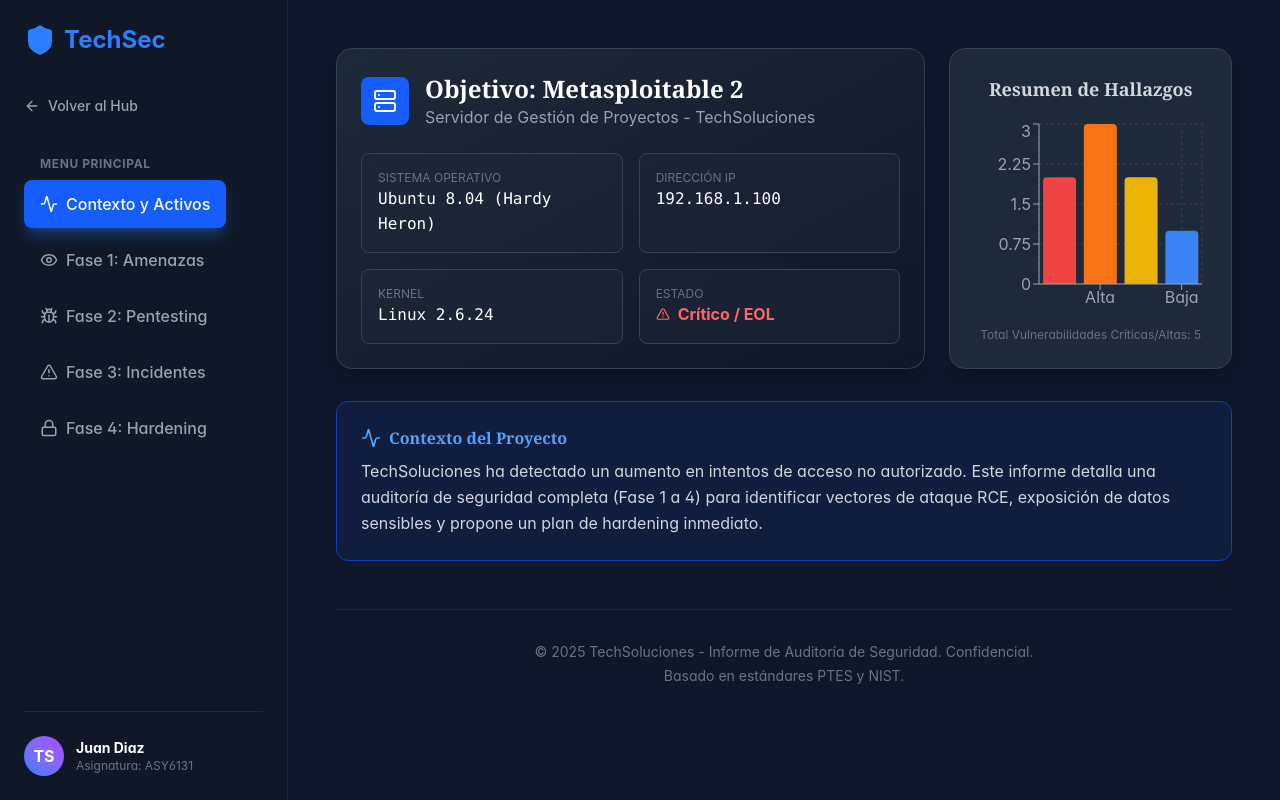
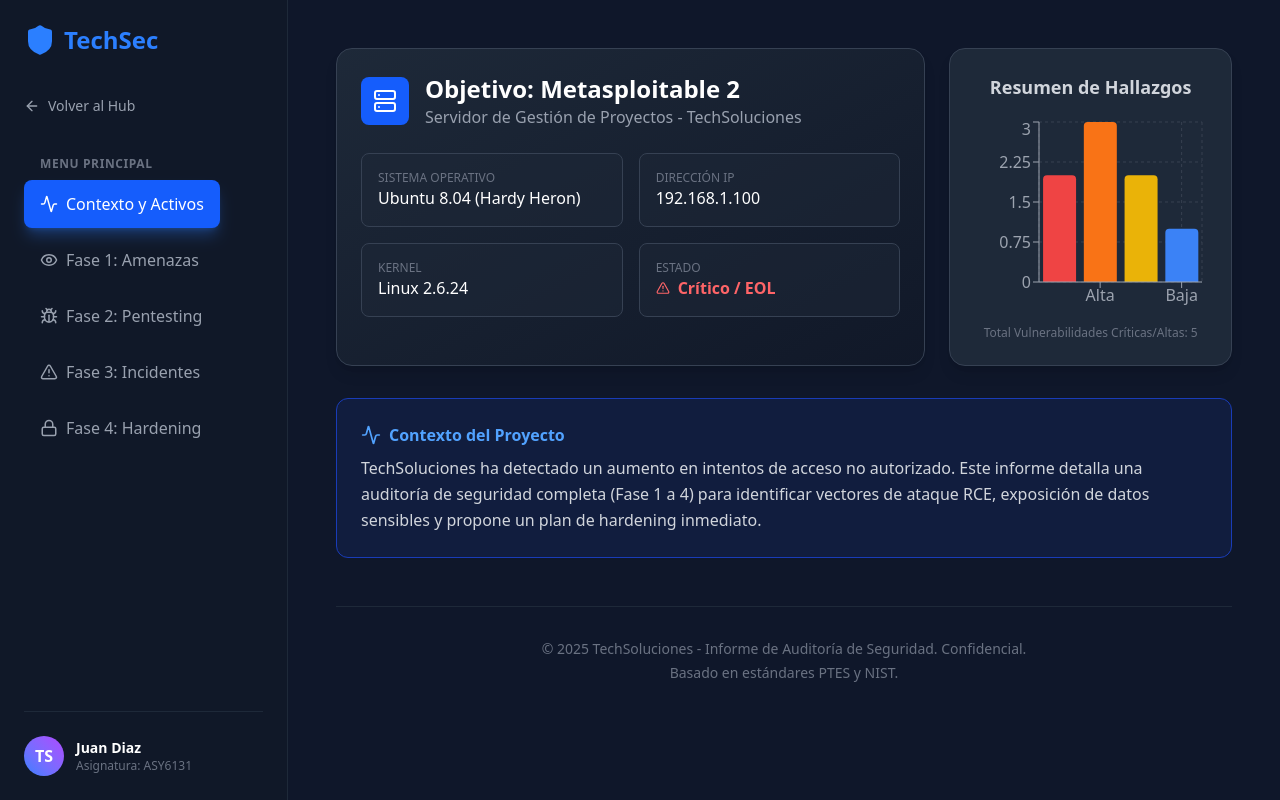
Before and after one commit to Juandzmd/Presentaciones, a React (Vite) app: page /2025-2/ASY6131/ev4 in a window 1280 px wide. Built offline with nearby package versions, Linux system fonts and the light colour scheme.

Commit message:
feat: Add global styling with theme variables and a new React component for a security evaluation presentation.

```diff
--- a/src/index.css
+++ b/src/index.css
@@ -56,3 +56,9 @@
 ::-webkit-scrollbar-thumb {
   @apply bg-slate-700 rounded-full hover:bg-gold-500/50;
 }
+
+/* Presentation Override - Force Sans-Serif */
+.presentation-container,
+.presentation-container * {
+  font-family: system-ui, -apple-system, BlinkMacSystemFont, 'Segoe UI', Roboto, 'Helvetica Neue', Arial, sans-serif !important;
+}
--- a/src/presentations/2025-2/ASY6131/Ev4/index.jsx
+++ b/src/presentations/2025-2/ASY6131/Ev4/index.jsx
@@ -88,8 +88,8 @@ COMPROMISED: 2048 37:e4:6a... root@metasploitable`,
         <button
             onClick={onClick}
             className={`flex items-center gap-2 px-4 py-3 rounded-lg transition-all duration-300 w-full md:w-auto text-left ${active
-                    ? 'bg-blue-600 text-white shadow-lg shadow-blue-500/30'
-                    : 'text-gray-400 hover:bg-gray-800 hover:text-white'
+                ? 'bg-blue-600 text-white shadow-lg shadow-blue-500/30'
+                : 'text-gray-400 hover:bg-gray-800 hover:text-white'
                 }`}
         >
             <Icon size={18} />
@@ -490,7 +490,7 @@ mysql_secure_installation`} />
     };
 
     return (
-        <div className="min-h-screen bg-[#0f172a] text-slate-200 flex flex-col md:flex-row font-sans">
+        <div className="presentation-container min-h-screen bg-[#0f172a] text-slate-200 flex flex-col md:flex-row font-sans">
             {/* Styles for scrollbar injection */}
             <style>{`
                 ::-webkit-scrollbar { width: 8px; }
```
